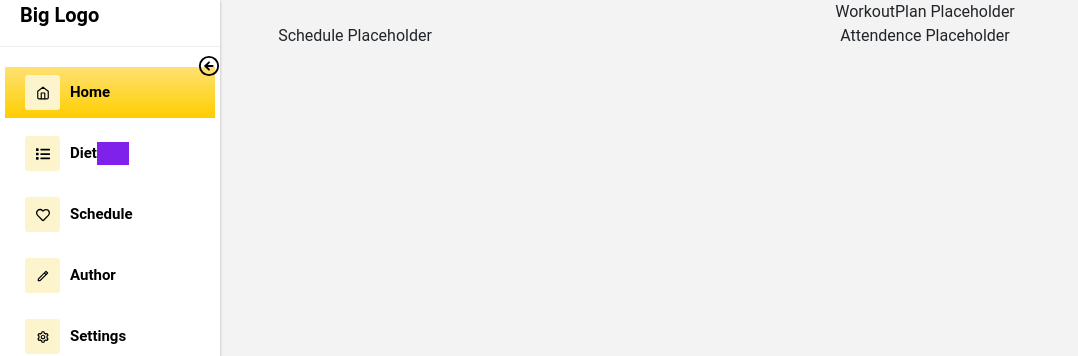
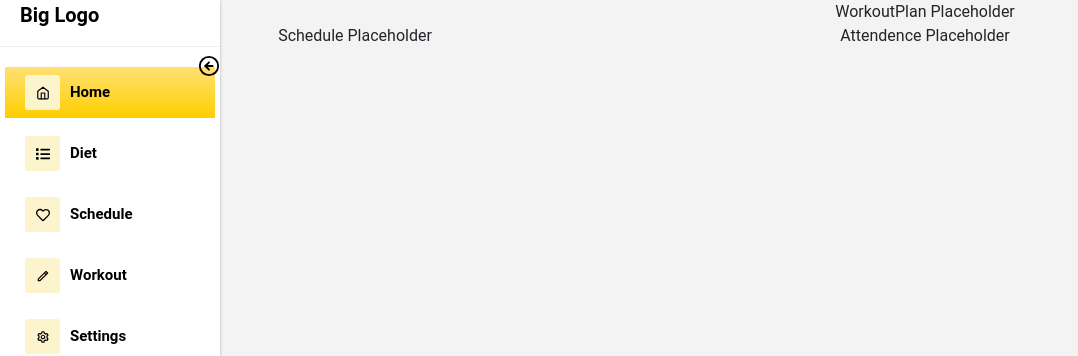
Before and after one commit to neu-seattle-cs5500-summer2022/project-SM22-LincolnCardosodeFaria-mikael1017-panmei-minhphan, a React (Create React App) app in the folder frontend/frontend/: page /client/1 in a window 1280 px wide. Shown: the top 356 px of the page, without its empty margins (0-1078 px from the left). Built offline with nearby package versions, Linux system fonts and the light colour scheme; no server answers.

Commit message:
for presentation

```diff
--- a/frontend/frontend/src/components/Diet-Large.js
+++ b/frontend/frontend/src/components/Diet-Large.js
@@ -3,6 +3,7 @@ import GymDataService from '../services/callAPI';
 import { useParams } from 'react-router-dom';
 import MealList from "./MealList"
 import "../style/Diet.css";
+import Sidebar from './Sidebar';
 
 
 const Diet = ({ user }) => {
@@ -45,7 +46,9 @@ const Diet = ({ user }) => {
 
             {/* <img src={"../images/diet_pic.jpg"} alt="diet" /> */}
             {/* <button onClick={() => getMealData(params.id)}>Get Daily Meal Plan</button> */}
+            {/* <Sidebar /> */}
             {mealData && <MealList mealData={mealData} />}
+
         </div >
     )
 
--- a/frontend/frontend/src/components/Diet.js
+++ b/frontend/frontend/src/components/Diet.js
@@ -25,7 +25,7 @@ function Diet({ user }) {
     }, [params.id]);
 
     return (
-        <div>
+        <div id="compnents">
             {/* mealData.data.map(weeklyMeal => {
                 return(
                 weeklyMeal.foods.map(everyDayMeal => {
--- a/frontend/frontend/src/components/Meal.js
+++ b/frontend/frontend/src/components/Meal.js
@@ -13,7 +13,7 @@ export default function Meal({ meal }) {
             {/* <img src={imageUrl} alt="recipe" /> */}
 
             <ul className="instructions">
-                <li>Number of servings: {meal.quantityLbs}</li>
+                <li >Number of servings: 5</li>
             </ul>
 
             <a href={meal.sourceUrl}>Go to Recipe</a>
--- a/frontend/frontend/src/components/Sidebar.js
+++ b/frontend/frontend/src/components/Sidebar.js
@@ -57,10 +57,11 @@ const Sidebar = () => {
                         <Menu iconShape="square">
                             <MenuItem active={true} icon={<FiHome />}>
                                 Home
+                                <Link to="/client/17" id="sidebarlink" />
                             </MenuItem>
-                            <MenuItem icon={<FaList />} >Diet <Link to="/client/17/diet" /></MenuItem>
+                            <MenuItem icon={<FaList />} >Diet <Link to="/client/17/diet" id="sidebarlink" /></MenuItem>
                             <MenuItem icon={<FaRegHeart />}>Schedule</MenuItem>
-                            <MenuItem icon={<RiPencilLine />}>Author</MenuItem>
+                            <MenuItem icon={<RiPencilLine />}>Workout</MenuItem>
                             <MenuItem icon={<BiCog />}>Settings</MenuItem>
                         </Menu>
                     </SidebarContent>
--- a/frontend/frontend/src/style/Diet.css
+++ b/frontend/frontend/src/style/Diet.css
@@ -1,5 +1,6 @@
-* {
-    margin: 0;
+/* maybe chage to compnents.css */
+#compnents {
+    margin: 1rem;
     padding: 0;
 }
 
@@ -51,7 +52,8 @@ main {
     align-items: center;
 }
 
-h1 {
+h1,
+h2 {
     text-align: center;
     margin-bottom: 2rem;
 }
@@ -80,7 +82,7 @@ article {
     box-shadow: 0 4px 8px 2px rgba(77, 77, 77, 0.15);
 }
 
-ul {
+#compnents.ul {
     list-style: none;
 }
 
--- a/frontend/frontend/src/style/Sidebar.css
+++ b/frontend/frontend/src/style/Sidebar.css
@@ -79,3 +79,11 @@
         overflow: hidden;
     }
 }
+
+#sidebarlink {
+    background-color: unset;
+}
+
+#sidebarlink:hover {
+    background-color: unset;
+}
```
Also changed, not shown: frontend/frontend/src/containers/ClientPage.js (+6 -2 lines).
